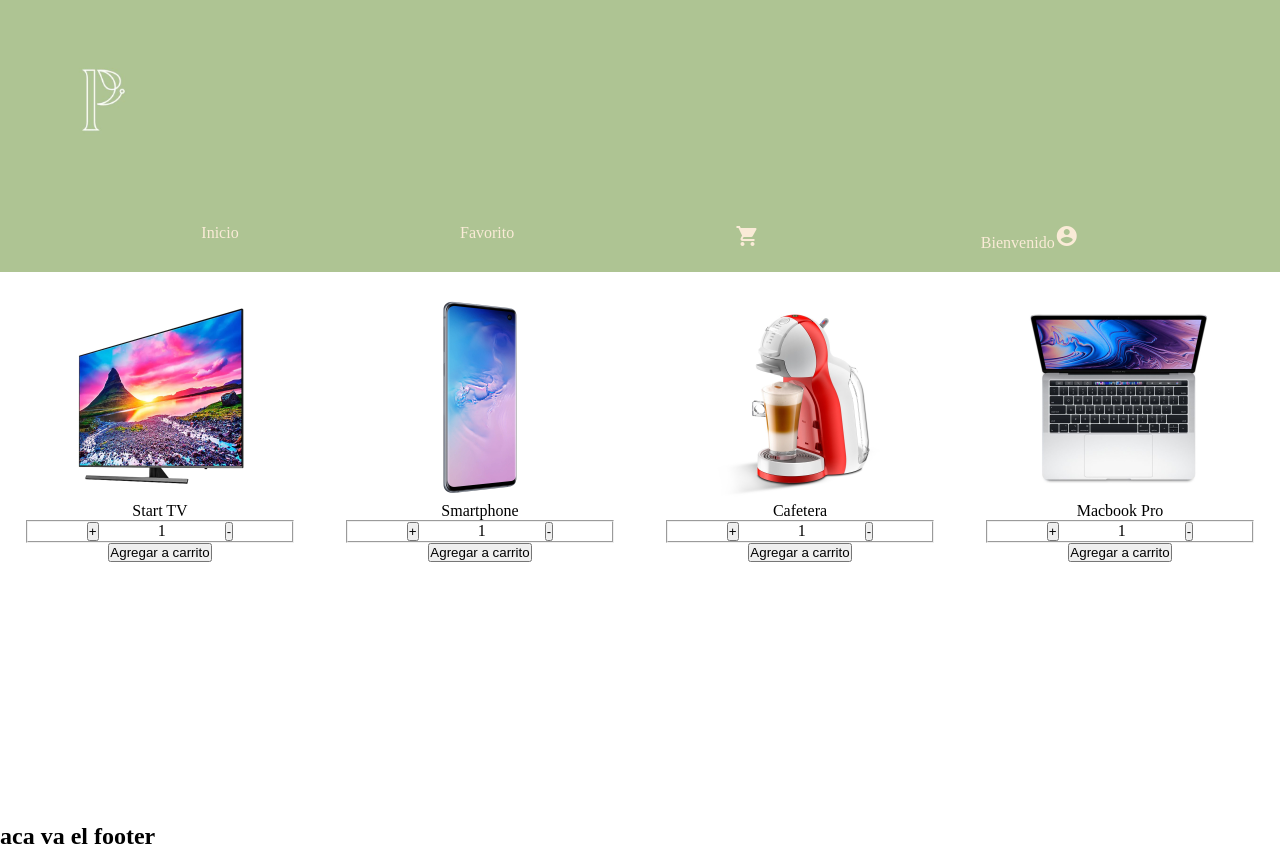
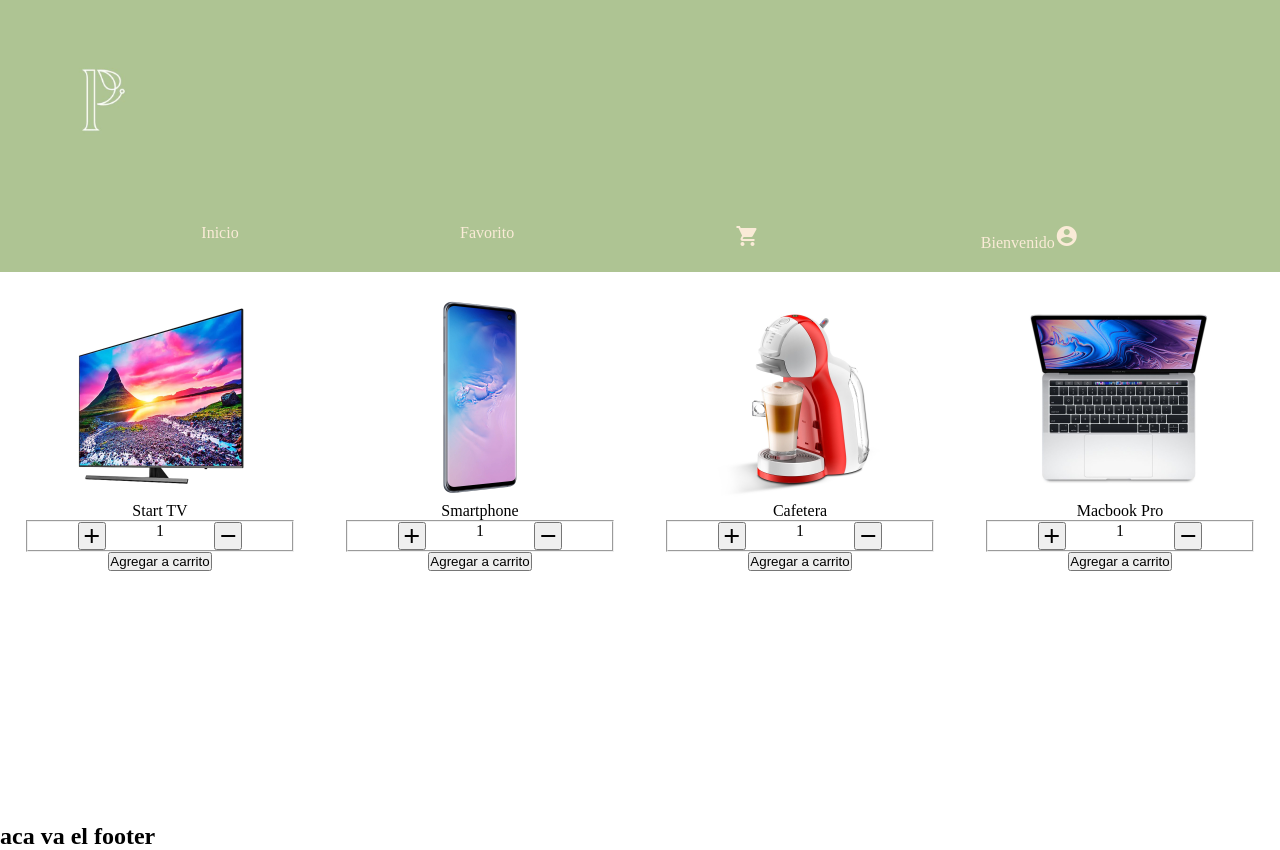
Before and after one commit to kiaruh/pickleli, a React (Create React App) app in the folder app/: page / in a window 1280 px wide. Built offline with nearby package versions, Linux system fonts and the light colour scheme.

Commit message:
mini cambio

```diff
--- a/app/src/components/ItemCount.js
+++ b/app/src/components/ItemCount.js
@@ -21,9 +21,9 @@
 
     return(
         <fieldset>
-            <button onClick={sumarContador}><span>+</span></button>
+            <button className='material-icons' onClick={sumarContador}>add</button>
             <p>{cantidad}</p>
-            <button onClick={restarContador}><span>-</span></button>
+            <button className='material-icons' onClick={restarContador}>remove</button>
         </fieldset>
     )
 
```
Also changed, not shown: 1 other file (tests, documents, lock files or other folders).
